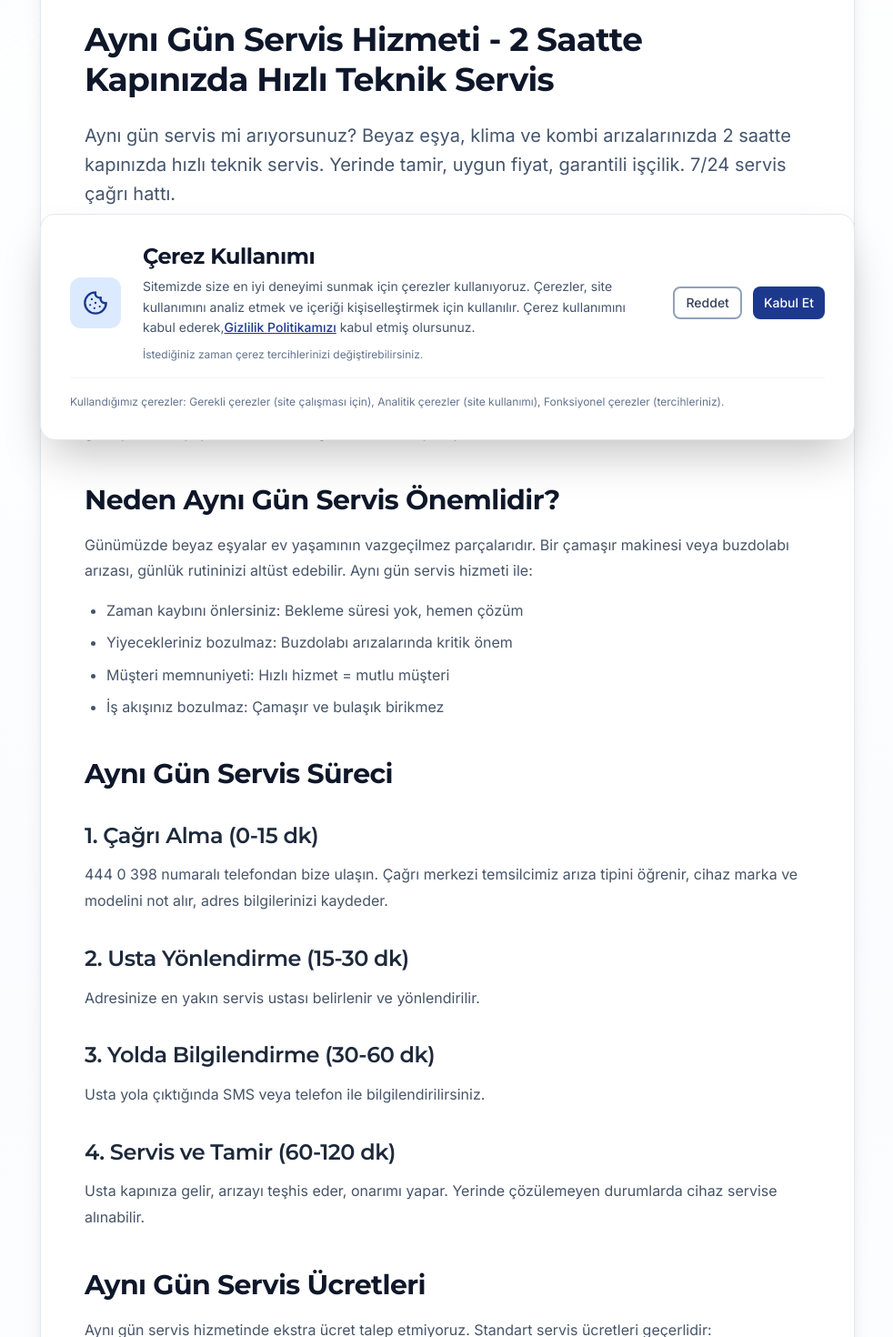
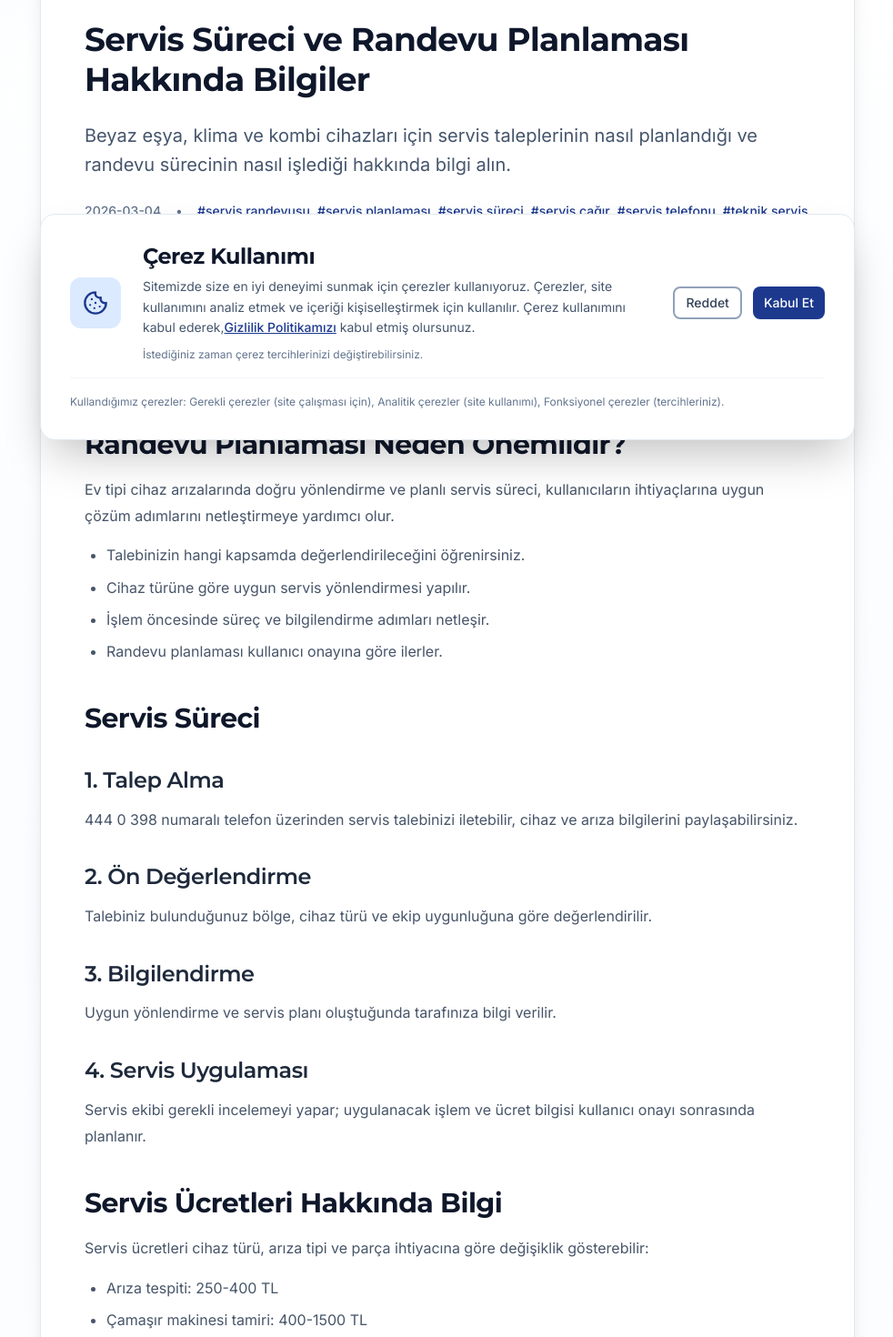
Before and after one commit to mehmetaliakpolat035-glitch/akpolat, a Next.js app: page /blog/ayni-gun-servis in a window 1280 px wide. Shown: the part 300-1770 px from the top of the page at 91% size, without its empty margins (148-1130 px from the left). Built offline with nearby package versions, Linux system fonts and the light colour scheme; no server answers.

Commit message:
fix: tone down service claim language

```diff
--- a/src/app/[slug]/[service]/page.tsx
+++ b/src/app/[slug]/[service]/page.tsx
@@ -68,7 +68,7 @@ export default async function CityServicePage({ params }: Props) {
 
       <Hero
         title={`${city.name} ${service.name}`}
-        subtitle={`${city.name} ve tüm ilçelerinde ${service.name.toLowerCase()}. ${city.name}'da profesyonel teknik servis hizmeti için hemen arayın.`}
+        subtitle={`${city.name} ve çevresinde ${service.name.toLowerCase()} için bakım, onarım ve arıza tespiti süreçleri hakkında bilgi alabilirsiniz.`}
       />
 
       <section className="py-16 lg:py-24 bg-white">
@@ -87,15 +87,15 @@ export default async function CityServicePage({ params }: Props) {
               <div className="space-y-3">
                 <div className="flex items-center gap-3">
                   <CheckCircle className="w-5 h-5 text-green-600 flex-shrink-0" />
-                  <span className="text-slate-700">{city.name} merkezde 2-4 saat içinde servis</span>
+                  <span className="text-slate-700">{city.name} merkez ve çevresinde planlı servis yönlendirmesi</span>
                 </div>
                 <div className="flex items-center gap-3">
                   <CheckCircle className="w-5 h-5 text-green-600 flex-shrink-0" />
-                  <span className="text-slate-700">Tüm ilçelerde aynı gün servis imkanı</span>
+                  <span className="text-slate-700">İlçelere göre değişebilen randevu planlaması</span>
                 </div>
                 <div className="flex items-center gap-3">
                   <CheckCircle className="w-5 h-5 text-green-600 flex-shrink-0" />
-                  <span className="text-slate-700">Garantili işçilik ve orijinal parça</span>
+                  <span className="text-slate-700">Kullanıcı onayı sonrası planlanan servis süreci</span>
                 </div>
               </div>
             </div>
@@ -133,7 +133,7 @@ export default async function CityServicePage({ params }: Props) {
                 <CardContent className="p-4">
                   <h4 className="font-semibold text-slate-900 mb-2">Arıza Tespit ve Tamir</h4>
                   <p className="text-sm text-slate-600">
-                    Cihazınızda oluşan arızaları profesyonel ekibimizle tespit ediyor ve en kısa sürede tamir ediyoruz.
+                    Cihazınızda oluşan arızalar için inceleme yapıyor, uygun bakım ve onarım sürecini planlıyoruz.
                   </p>
                 </CardContent>
               </Card>
@@ -157,7 +157,7 @@ export default async function CityServicePage({ params }: Props) {
                 <CardContent className="p-4">
                   <h4 className="font-semibold text-slate-900 mb-2">Yedek Parça</h4>
                   <p className="text-sm text-slate-600">
-                    Tüm marka ve model cihazlar için orijinal yedek parça temini.
+                    Cihazın ihtiyacına göre uygun parça ve onarım seçenekleri değerlendirilmektedir.
                   </p>
                 </CardContent>
               </Card>
--- a/src/data/blogs.ts
+++ b/src/data/blogs.ts
@@ -809,20 +809,20 @@ export const blogPosts: BlogPost[] = [
   },
   {
     id: '17',
-    title: 'İzmir Beyaz Eşya Servisi - En Yakın ve Hızlı Teknik Servis Hizmeti',
+    title: 'İzmir Beyaz Eşya Servisi - Özel Servis Hizmetleri',
     slug: 'izmir-beyaz-esya-servisi',
-    excerpt: 'İzmir beyaz eşya servisi arıyorsanız, En Yakın Servis Hizmetleri olarak Konak, Karşıyaka, Bornova, Buca ve tüm ilçelerde hızlı teknik servis hizmeti sunuyoruz. Aynı gün servis, yerinde tamir, uygun fiyat.',
+    excerpt: 'İzmir ve çevresinde beyaz eşya cihazları için bakım, onarım ve arıza tespiti süreçleri hakkında bilgi alın.',
     content: `<h2>İzmir Beyaz Eşya Servisi Hizmetleri</h2>
 
-<p>İzmir'de beyaz eşya servisi ihtiyacınız mı var? Buzdolabı, çamaşır makinesi, bulaşık makinesi, klima ve kombi gibi ev aletleriniz için profesyonel teknik servis hizmeti arıyorsanız doğru yerdesiniz. En Yakın Servis Hizmetleri olarak İzmir'in tüm ilçelerinde hızlı, garantili ve uygun fiyatlı servis çözümleri sunuyoruz.</p>
+<p>İzmir'de beyaz eşya servisi hakkında bilgi arıyorsanız, bu sayfada buzdolabı, çamaşır makinesi, bulaşık makinesi, klima ve kombi cihazları için bakım ve onarım süreçlerine dair içerikleri inceleyebilirsiniz.</p>
 
 <h2>İzmir'de Servis Verdiğimiz Bölgeler</h2>
 
 <p>İzmir genelinde yaygın servis ağımız ile her noktaya ulaşıyoruz:</p>
 
 <ul>
-<li><strong>Konak:</strong> Tarihi merkez ve çevresinde hızlı servis</li>
-<li><strong>Karşıyaka:</strong> Anadolu yakasında 7/24 servis desteği</li>
+<li><strong>Konak:</strong> Tarihi merkez ve çevresindeki servis talepleri değerlendirilir</li>
+<li><strong>Karşıyaka:</strong> Anadolu yakasındaki servis talepleri planlamaya alınır</li>
 <li><strong>Bornova:</strong> Ege Üniversitesi çevresi ve tüm mahalleler</li>
 <li><strong>Buca:</strong> Yeni gelişen bölgelerde aktif servis</li>
 <li><strong>Çiğli:</strong> Organize sanayi ve konut bölgeleri</li>
@@ -891,20 +891,20 @@ export const blogPosts: BlogPost[] = [
 
 <h2>Neden İzmir'de Bizi Seçmelisiniz?</h2>
 
-<h3>Aynı Gün Servis Hizmeti</h3>
-<p>Sabah arayan müşterilere öğleden önce, öğleden sonra arayanlara akşama kadar servis sağlıyoruz. Acil durumlarda 2 saat içinde kapınızdayız.</p>
-
-<h3>Yerinde Tamir Garantisi</h3>
-<p>Parça değişimi gerekmeyen arızaların %90'ını evinizde, yerinde çözüyoruz. Zaman kaybı yok, cihazı servise götürme derdi yok.</p>
-
-<h3>Uygun Fiyat Politikası</h3>
-<p>Marka servislerine göre %30-40 daha uygun fiyatlar. İşçilik garantili, şeffaf fiyatlandırma. Önce fiyat bilgisi, sonra onay.</p>
-
-<h3>Garantili İşçilik</h3>
-<p>Tüm tamirlerimiz 1 yıl işçilik garantilidir. Aynı arıza tekrarlarsa ücretsiz servis.</p>
-
-<h3>Orjinal Yedek Parça</h3>
-<p>Tüm markaların orijinal yedek parçalarını kullanıyoruz. Uygun fiyatlı aftermarket alternatifleri de sunuyoruz.</p>
+<h3>Planlı Servis Süreci</h3>
+<p>İzmir'den gelen servis talepleri, bölge ve ekip uygunluğuna göre değerlendirilerek planlanır.</p>
+
+<h3>Yerinde İnceleme İmkanı</h3>
+<p>Uygun durumlarda cihaz üzerindeki arıza tespiti yerinde değerlendirilebilir. Gerekli işlemler kullanıcıya bilgi verilerek planlanır.</p>
+
+<h3>Şeffaf Fiyatlandırma</h3>
+<p>Yapılacak işlemler ve ücret bilgisi, servis süreci başlamadan önce kullanıcıyla paylaşılır.</p>
+
+<h3>Servis Kaydı Takibi</h3>
+<p>Onaylanan işlemler servis kaydı kapsamında takip edilir ve süreç hakkında bilgilendirme yapılır.</p>
+
+<h3>Parça ve Onarım Değerlendirmesi</h3>
+<p>Cihazın durumuna göre uygun parça ve onarım seçenekleri değerlendirilir, işlem öncesinde kullanıcı onayı alınır.</p>
 
 <h2>İzmir Teknik Servis Çalışma Saatleri</h2>
 
@@ -917,7 +917,7 @@ export const blogPosts: BlogPost[] = [
 
 <h2>İzmir Servis Telefonu</h2>
 
-<p><strong>444 0 398</strong> numaralı telefondan 7/24 bize ulaşabilirsiniz. Çağrı merkezimiz İzmir'deki en yakın servis ustasını yönlendirir.</p>
+<p><strong>444 0 398</strong> numaralı telefondan bizimle iletişime geçebilir, servis süreci hakkında bilgi alabilirsiniz.</p>
 
 <h2>Servis Ücretleri ve Fiyatlar (2026)</h2>
 
@@ -933,9 +933,9 @@ export const blogPosts: BlogPost[] = [
 
 <h2>Müşteri Yorumları</h2>
 
-<p>"Karşıyaka'da buzdolabım bozuldu, 2 saat içinde geldiler, kompresörü değiştirdiler. Çok memnun kaldım." - Ayşe K.</p>
-
-<p>"Bornova'da çamaşır makinem su almıyordu, aynı gün çözdüler. Fiyat da uygundu." - Mehmet T.</p>
+<p>"Karşıyaka'da buzdolabım bozulduğunda süreçle ilgili detaylı bilgi alabildim ve gerekli yönlendirme yapıldı." - Ayşe K.</p>
+
+<p>"Bornova'da çamaşır makinem su almıyordu, arıza süreci ve ücretlendirme hakkında açık bilgilendirme yapıldı." - Mehmet T.</p>
 
 <p>"Buca'da klima bakımı yaptırdım, temiz ve profesyonel işçi. Teşekkürler." - Zeynep A.</p>
     `,
@@ -946,12 +946,12 @@ export const blogPosts: BlogPost[] = [
   },
   {
     id: '18',
-    title: 'Manisa Beyaz Eşya Servisi - Hızlı ve Garantili Teknik Servis',
+    title: 'Manisa Beyaz Eşya Servisi - Özel Servis Hizmetleri',
     slug: 'manisa-beyaz-esya-servisi',
-    excerpt: 'Manisa beyaz eşya servisi için En Yakın Servis Hizmetleri olarak Merkez, Akhisar, Turgutlu, Salihli ve tüm ilçelerde profesyonel teknik servis hizmeti sunuyoruz. Aynı gün servis, uygun fiyat.',
+    excerpt: 'Manisa ve çevresinde beyaz eşya cihazları için bakım, onarım ve arıza tespiti süreçleri hakkında bilgi alın.',
     content: `<h2>Manisa Beyaz Eşya Servisi Hizmetleri</h2>
 
-<p>Manisa'da beyaz eşya servisi mi arıyorsunuz? En Yakın Servis Hizmetleri olarak Manisa merkez ve tüm ilçelerinde çamaşır makinesi, buzdolabı, bulaşık makinesi, klima ve kombi tamir hizmetleri sunuyoruz. Yerinde servis, aynı gün müdahale, garantili işçilik.</p>
+<p>Manisa'da beyaz eşya servisi hakkında bilgi arıyorsanız, bu sayfada çamaşır makinesi, buzdolabı, bulaşık makinesi, klima ve kombi cihazları için bakım ve onarım süreçlerine dair içerikleri inceleyebilirsiniz.</p>
 
 <h2>Manisa'da Servis Verdiğimiz Bölgeler</h2>
 
@@ -1007,7 +1007,7 @@ export const blogPosts: BlogPost[] = [
 
 <h2>Manisa Bulaşık Makinesi Servisi</h2>
 
-<p>Bulaşık makinesi sorunlarında hızlı müdahale:</p>
+<p>Bulaşık makinesi sorunlarında uygulanabilecek bakım ve onarım süreçleri:</p>
 
 <ul>
 <li><strong>Yıkamıyor:</strong> Pompa, filtre, sprey kolu temizliği</li>
@@ -1048,20 +1048,20 @@ export const blogPosts: BlogPost[] = [
 
 <h2>Manisa'da Neden Bizi Tercih Etmelisiniz?</h2>
 
-<h3>Aynı Gün Servis Garantisi</h3>
-<p>Manisa merkez ve ilçelerinde aynı gün içinde kapınızdayız. Acil durumlarda 2 saat içinde müdahale.</p>
-
-<h3>Yerinde Tamir Avantajı</h3>
-<p>Arızaların çoğunu evinizde, yerinde çözüyoruz. Cihazı servise götürme derdi yok.</p>
-
-<h3>Ekonomik Fiyatlar</h3>
-<p>Marka servislerine göre %30-40 daha uygun fiyatlarla kaliteli hizmet.</p>
-
-<h3>1 Yıl İşçilik Garantisi</h3>
-<p>Tüm tamirlerimizde 1 yıl işçilik garantisi. Aynı arıza tekrarlarsa ücretsiz servis.</p>
-
-<h3>Orjinal Parça Kullanımı</h3>
-<p>Tüm markaların orijinal yedek parçalarını temin ediyoruz. Garantili parça değişimi.</p>
+<h3>Planlı Servis Yönlendirmesi</h3>
+<p>Manisa merkez ve ilçelerinden gelen talepler, bölge ve ekip uygunluğuna göre değerlendirilerek planlanır.</p>
+
+<h3>Yerinde İnceleme İmkanı</h3>
+<p>Uygun durumlarda cihaz üzerindeki arıza tespiti yerinde değerlendirilebilir. Gerekli işlemler kullanıcı onayıyla planlanır.</p>
+
+<h3>Şeffaf Ücret Bilgilendirmesi</h3>
+<p>Servis süreci başlamadan önce yapılacak işlemler ve ücretlendirme kullanıcıya açık şekilde aktarılır.</p>
+
+<h3>Servis Süreci Takibi</h3>
+<p>Onaylanan işlemler servis kaydı kapsamında takip edilir ve süreçle ilgili bilgilendirme sağlanır.</p>
+
+<h3>Parça ve Onarım Değerlendirmesi</h3>
+<p>Cihazın durumuna göre uygun parça ve onarım seçenekleri değerlendirilir, uygulanacak işlem öncesinde kullanıcı onayı alınır.</p>
 
 <h2>Manisa Servis Çalışma Saatleri</h2>
 
@@ -1074,7 +1074,7 @@ export const blogPosts: BlogPost[] = [
 
 <h2>Manisa Servis Telefonu</h2>
 
-<p><strong>444 0 398</strong> numaralı telefondan 7 gün 24 saat bize ulaşabilirsiniz. Çağrı merkezimiz Manisa'daki en yakın servis ustasını yönlendirir.</p>
+<p><strong>444 0 398</strong> numaralı telefondan bizimle iletişime geçebilir, servis süreci hakkında bilgi alabilirsiniz.</p>
 
 <h2>Manisa Servis Ücretleri (2026)</h2>
 
@@ -1087,11 +1087,11 @@ export const blogPosts: BlogPost[] = [
 <li>Kombi bakımı: 400-700 TL</li>
 </ul>
 
-<p><strong>Not:</strong> Fiyatlar arıza tipine, cihaz modeline ve parça ihtiyacına göre değişir. Kesin fiyat için ücretsiz keşif yapılır.</p>
+<p><strong>Not:</strong> Fiyatlar arıza tipine, cihaz modeline ve parça ihtiyacına göre değişir. Kesin ücret bilgisi inceleme sonrası paylaşılır.</p>
 
 <h2>Müşteri Memnuniyeti</h2>
 
-<p>"Akhisar'da çamaşır makinem bozuldu, aynı gün geldiler, gayet hızlı ve profesyonel çalıştılar." - Fatma Y.</p>
+<p>"Akhisar'da çamaşır makinem bozulduğunda süreçle ilgili açıklayıcı bilgi aldım." - Fatma Y.</p>
 
 <p>"Turgutlu'da buzdolabım soğutmuyordu, gaz dolumu yaptılar, şu an çok iyi çalışıyor." - Ali K.</p>
 
@@ -1287,41 +1287,41 @@ export const blogPosts: BlogPost[] = [
   },
   {
     id: '20',
-    title: 'Aynı Gün Servis Hizmeti - 2 Saatte Kapınızda Hızlı Teknik Servis',
+    title: 'Servis Süreci ve Randevu Planlaması Hakkında Bilgiler',
     slug: 'ayni-gun-servis',
-    excerpt: 'Aynı gün servis mi arıyorsunuz? Beyaz eşya, klima ve kombi arızalarınızda 2 saatte kapınızda hızlı teknik servis. Yerinde tamir, uygun fiyat, garantili işçilik. 7/24 servis çağrı hattı.',
-    content: `<h2>Aynı Gün Servis Nedir?</h2>
-
-<p>Aynı gün servis, beyaz eşya, klima, kombi ve ev aletlerinizin arızalandığı gün içinde teknik servis desteği almanızı sağlayan hızlı servis hizmetidir. En Yakın Servis Hizmetleri olarak verdiğiniz servis taleplerini aynı gün içinde karşılıyor, sorunlarınızı geciktirmeden çözüyoruz.</p>
-
-<h2>Neden Aynı Gün Servis Önemlidir?</h2>
-
-<p>Günümüzde beyaz eşyalar ev yaşamının vazgeçilmez parçalarıdır. Bir çamaşır makinesi veya buzdolabı arızası, günlük rutininizi altüst edebilir. Aynı gün servis hizmeti ile:</p>
-
-<ul>
-<li>Zaman kaybını önlersiniz: Bekleme süresi yok, hemen çözüm</li>
-<li>Yiyecekleriniz bozulmaz: Buzdolabı arızalarında kritik önem</li>
-<li>Müşteri memnuniyeti: Hızlı hizmet = mutlu müşteri</li>
-<li>İş akışınız bozulmaz: Çamaşır ve bulaşık birikmez</li>
-</ul>
-
-<h2>Aynı Gün Servis Süreci</h2>
-
-<h3>1. Çağrı Alma (0-15 dk)</h3>
-<p>444 0 398 numaralı telefondan bize ulaşın. Çağrı merkezi temsilcimiz arıza tipini öğrenir, cihaz marka ve modelini not alır, adres bilgilerinizi kaydeder.</p>
-
-<h3>2. Usta Yönlendirme (15-30 dk)</h3>
-<p>Adresinize en yakın servis ustası belirlenir ve yönlendirilir.</p>
-
-<h3>3. Yolda Bilgilendirme (30-60 dk)</h3>
-<p>Usta yola çıktığında SMS veya telefon ile bilgilendirilirsiniz.</p>
-
-<h3>4. Servis ve Tamir (60-120 dk)</h3>
-<p>Usta kapınıza gelir, arızayı teşhis eder, onarımı yapar. Yerinde çözülemeyen durumlarda cihaz servise alınabilir.</p>
-
-<h2>Aynı Gün Servis Ücretleri</h2>
-
-<p>Aynı gün servis hizmetinde ekstra ücret talep etmiyoruz. Standart servis ücretleri geçerlidir:</p>
+    excerpt: 'Beyaz eşya, klima ve kombi cihazları için servis taleplerinin nasıl planlandığı ve randevu sürecinin nasıl işlediği hakkında bilgi alın.',
+    content: `<h2>Servis Randevu Süreci Nedir?</h2>
+
+<p>Servis randevu süreci; beyaz eşya, klima, kombi ve ev aletleri için gelen taleplerin, bölge ve ekip uygunluğuna göre değerlendirilerek planlanmasını kapsar.</p>
+
+<h2>Randevu Planlaması Neden Önemlidir?</h2>
+
+<p>Ev tipi cihaz arızalarında doğru yönlendirme ve planlı servis süreci, kullanıcıların ihtiyaçlarına uygun çözüm adımlarını netleştirmeye yardımcı olur.</p>
+
+<ul>
+<li>Talebinizin hangi kapsamda değerlendirileceğini öğrenirsiniz.</li>
+<li>Cihaz türüne göre uygun servis yönlendirmesi yapılır.</li>
+<li>İşlem öncesinde süreç ve bilgilendirme adımları netleşir.</li>
+<li>Randevu planlaması kullanıcı onayına göre ilerler.</li>
+</ul>
+
+<h2>Servis Süreci</h2>
+
+<h3>1. Talep Alma</h3>
+<p>444 0 398 numaralı telefon üzerinden servis talebinizi iletebilir, cihaz ve arıza bilgilerini paylaşabilirsiniz.</p>
+
+<h3>2. Ön Değerlendirme</h3>
+<p>Talebiniz bulunduğunuz bölge, cihaz türü ve ekip uygunluğuna göre değerlendirilir.</p>
+
+<h3>3. Bilgilendirme</h3>
+<p>Uygun yönlendirme ve servis planı oluştuğunda tarafınıza bilgi verilir.</p>
+
+<h3>4. Servis Uygulaması</h3>
+<p>Servis ekibi gerekli incelemeyi yapar; uygulanacak işlem ve ücret bilgisi kullanıcı onayı sonrasında planlanır.</p>
+
+<h2>Servis Ücretleri Hakkında Bilgi</h2>
+
+<p>Servis ücretleri cihaz türü, arıza tipi ve parça ihtiyacına göre değişiklik gösterebilir:</p>
 
 <ul>
 <li>Arıza tespiti: 250-400 TL</li>
@@ -1335,40 +1335,40 @@ export const blogPosts: BlogPost[] = [
 <h2>Servis Çağırma</h2>
 
 <p>Telefon: 444 0 398<br>
-Çalışma saatleri: 7 gün 24 saat çağrı alımı<br>
-Servis süresi: Aynı gün içinde</p>
+Çalışma saatleri: Servis planına göre bilgilendirme yapılır<br>
+Servis süreci: Bölge ve ekip uygunluğuna göre değerlendirilir</p>
     `,
     category: 'genel',
-    tags: ['aynı gün servis', 'hızlı servis', 'acil servis', 'servis çağır', 'servis telefonu', '2 saatte servis'],
+    tags: ['servis randevusu', 'servis planlaması', 'servis süreci', 'servis çağır', 'servis telefonu', 'teknik servis'],
     createdAt: '2026-03-04',
     featured: true,
   },
   {
     id: '21',
-    title: 'Yerinde Servis Hizmeti - Evinizde Tamir, Zaman Kaybetmeyin',
+    title: 'Yerinde Servis Süreci Hakkında Bilgiler',
     slug: 'yerinde-servis',
-    excerpt: 'Yerinde servis hizmeti ile beyaz eşya, klima ve kombi arızalarınızı evinizde çözüyoruz. Cihazı servise götürme derdi yok. Hızlı, ekonomik ve garantili teknik servis. 7/24 servis numarası.',
+    excerpt: 'Beyaz eşya, klima ve kombi cihazları için yerinde inceleme ve servis sürecinin nasıl değerlendirildiği hakkında bilgi alın.',
     content: `<h2>Yerinde Servis Nedir?</h2>
 
-<p>Yerinde servis, arızalanan beyaz eşya, klima veya kombinizin evinizde, kullanım alanında tamir edilmesidir. Cihazı söküp servise götürme, bekletme ve geri getirme zahmeti olmadan, ustamız evinize gelir ve arızayı yerinde çözer. En Yakın Servis Hizmetleri olarak yerinde servis oranımız %90'ın üzerindedir.</p>
+<p>Yerinde servis, uygun durumlarda arızalanan beyaz eşya, klima veya kombi cihazının bulunduğu yerde incelenmesi ve servis sürecinin buna göre planlanması anlamına gelir.</p>
 
 <h2>Neden Yerinde Servis?</h2>
 
 <h3>Zaman Tasarrufu</h3>
-<p>Servise götür-götürme, bekleme süresi yok. Usta kapınıza gelir, aynı gün sorun çözülür.</p>
+<p>Uygun durumlarda cihazın bulunduğu yerde inceleme yapılması, servis sürecinin daha net planlanmasına yardımcı olabilir.</p>
 
 <h3>Ekonomik</h3>
-<p>Nakliye ücreti yok. Sök-tak işçiliği yok. Daha az işçilik maliyeti. Toplamda %20-30 tasarruf.</p>
+<p>Ücretlendirme, cihazın durumu ve uygulanacak işleme göre değerlendirilir. İşlem öncesinde bilgilendirme yapılır.</p>
 
 <h3>Güvenli</h3>
-<p>Cihazınız evden çıkmaz, zarar görmez. Sizin gözünüzün önünde tamir edilir.</p>
+<p>Servis süreci kullanıcı bilgilendirmesi ve onayıyla planlanır.</p>
 
 <h3>Kolay</h3>
 <p>Ağır cihazları taşıma derdi yok. Merdiven, asansör sorunu yok. Büyük cihazlar için ideal.</p>
 
 <h2>Yerinde Servis Ücretleri (2026)</h2>
 
-<p>Yerinde servis standart servis ücretleri ile aynıdır. Ekstra ücret talep edilmez:</p>
+<p>Yerinde servis kapsamında uygulanacak ücretler cihaz türü, arıza tipi ve işlem detayına göre değişebilir:</p>
 
 <ul>
 <li>Kontrol ve teşhis: 250-400 TL</li>
@@ -1383,7 +1383,7 @@ Servis süresi: Aynı gün içinde</p>
 
 <p>Telefon: 444 0 398<br>
 Çalışma saatleri: Hafta içi 08:00-20:00, Cumartesi 09:00-18:00, Pazar 10:00-16:00<br>
-Acil servis: 7/24 çağrı alımı</p>
+İletişim: Servis planına göre bilgilendirme yapılır</p>
     `,
     category: 'genel',
     tags: ['yerinde servis', 'evde tamir', 'yerinde tamir', 'servis hizmeti', 'servis ustası', 'teknik servis'],
```
Also changed, not shown: src/data/content.ts (+5 -5 lines).
